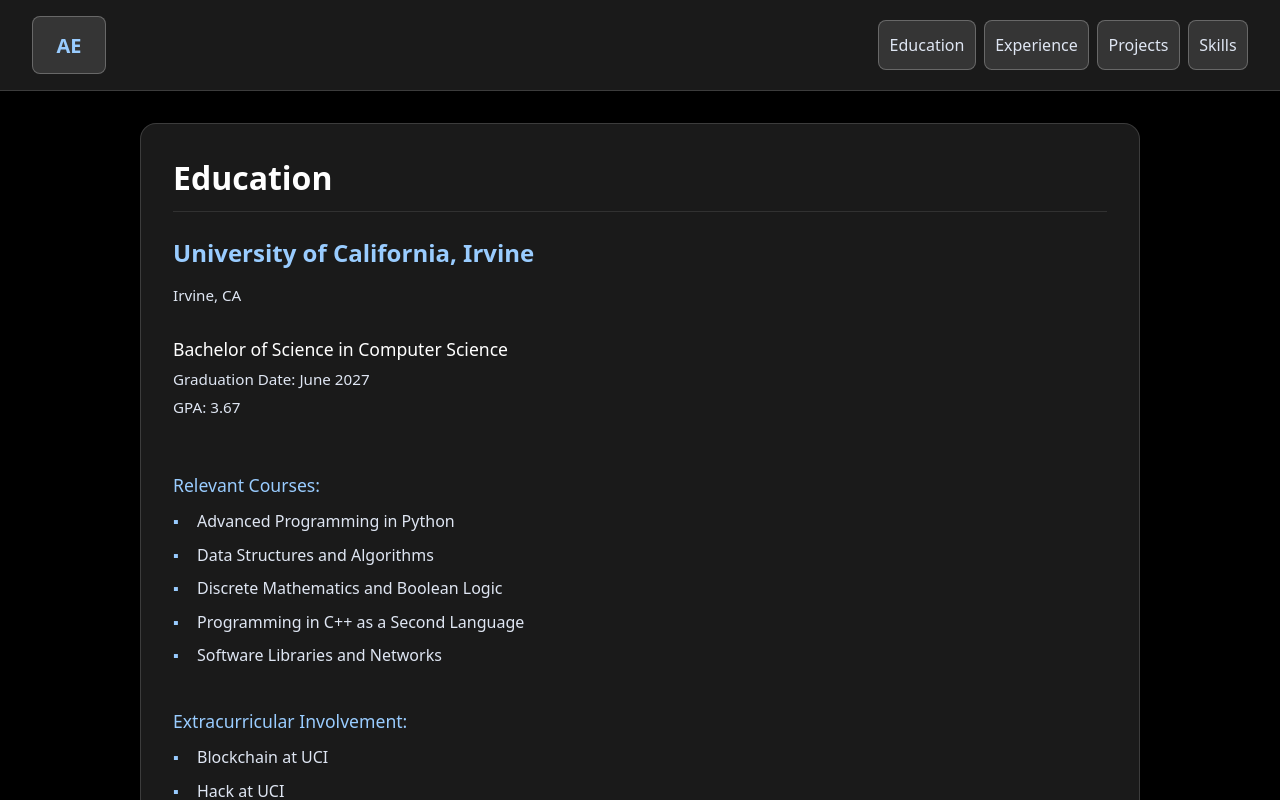
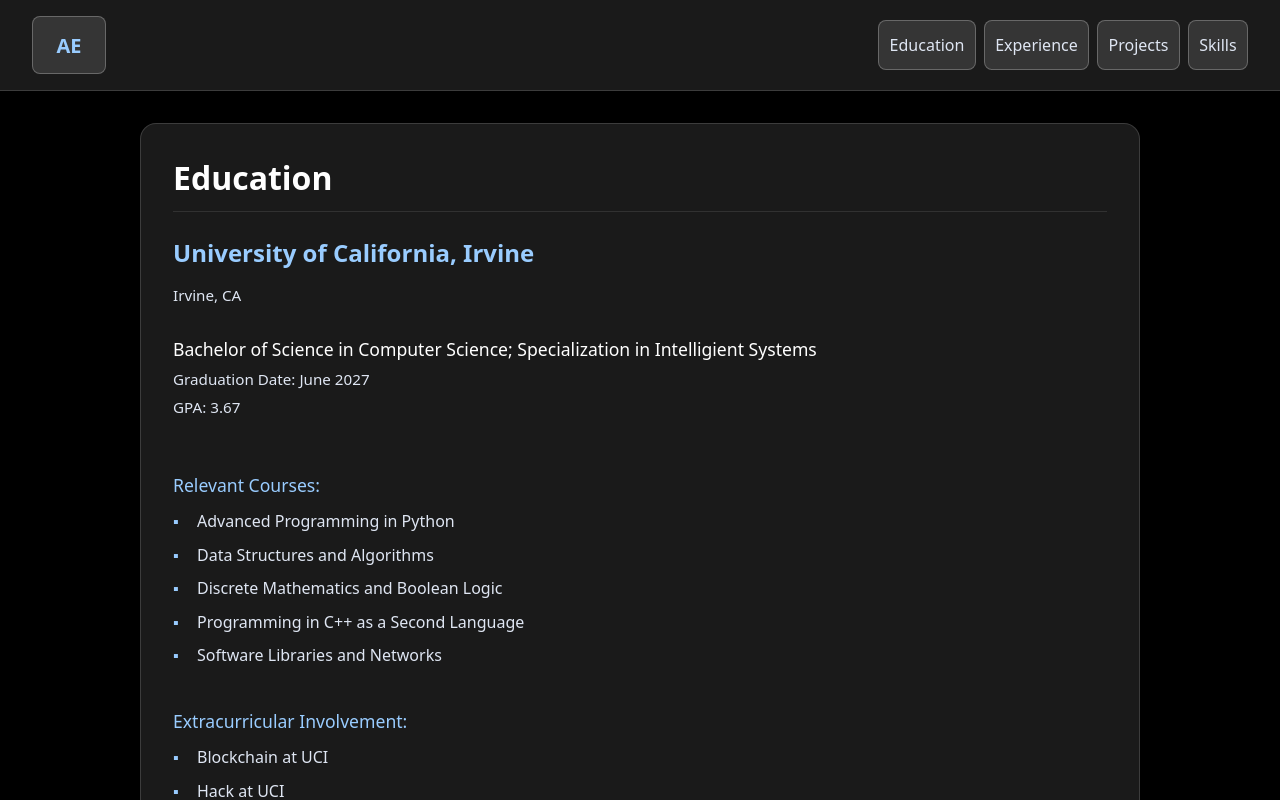
Before and after one commit to alieldaoushyuci/portfolio, a Next.js app: page /portfolio/education in a window 1280 px wide. Shown: the top 800 px of the page. Built offline with nearby package versions, Linux system fonts and the light colour scheme.

Commit message:
Education section update

```diff
--- a/app/education/page.jsx
+++ b/app/education/page.jsx
@@ -8,7 +8,7 @@ export default function Education() {
                         <h2 className="education-institution">University of California, Irvine</h2>
                         <p className="education-location">Irvine, CA</p>
                         <div className="education-details">
-                            <p className="education-degree">Bachelor of Science in Computer Science</p>
+                            <p className="education-degree">Bachelor of Science in Computer Science; Specialization in Intelligient Systems</p>
                             <p className="education-date">Graduation Date: June 2027</p>
                             <p className="education-gpa">GPA: 3.67</p>
                         </div>
```
